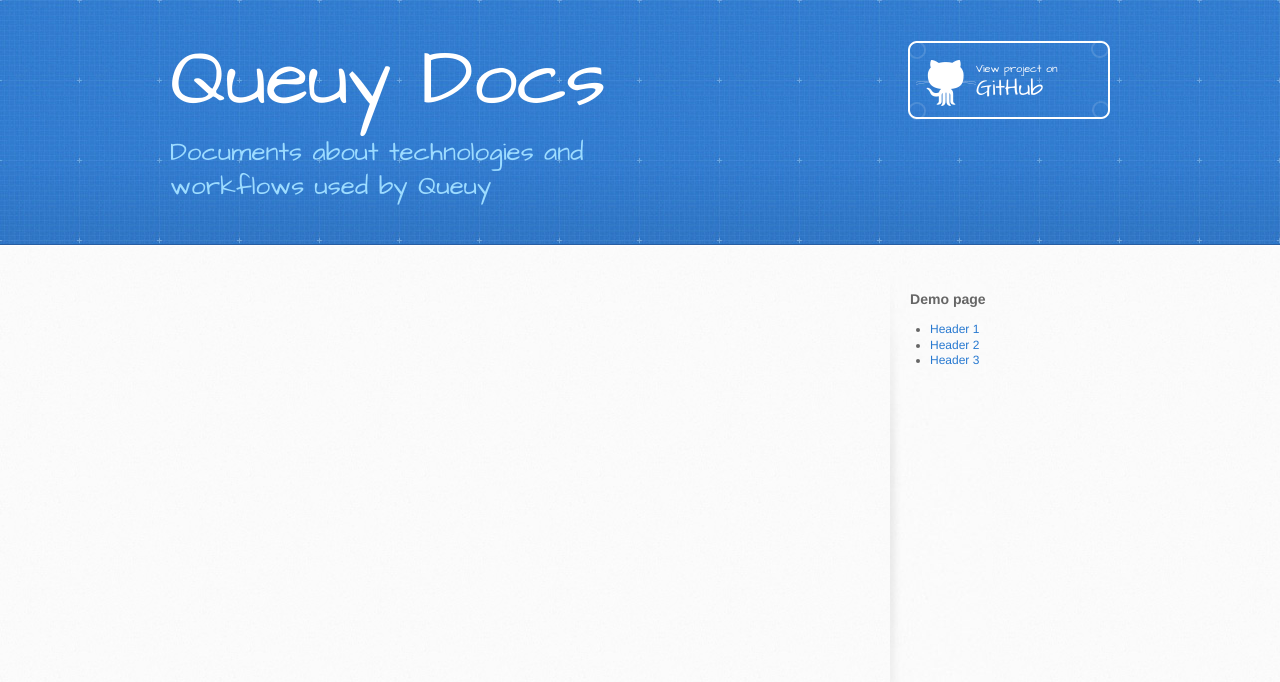
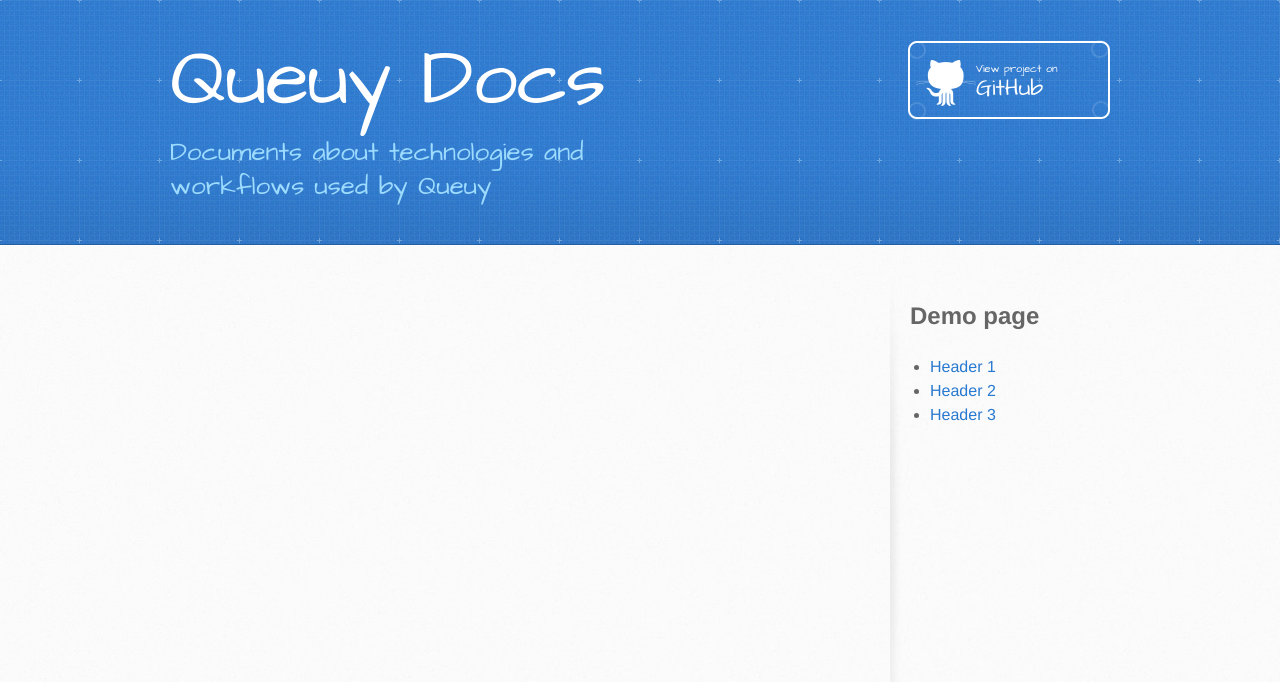
Before and after one commit to Queuy-Enterprise/queuy-docs, a Jekyll site: the page built from index.html, in a window 1280 px wide. Shown: the top 682 px of the page. Built offline with Jekyll 4.4.1, drawn with Linux system fonts in a browser that asks for light colours.

Commit message:
Stylize sidebar navigation

```diff
--- a/assets/css/style.scss
+++ b/assets/css/style.scss
@@ -79,3 +79,12 @@
 .important-title {
   background: rgba(125, 232, 210, 0.9);
 }
+
+aside#sidebar h3 {
+  font-size: 1.5rem;
+}
+
+aside#sidebar li {
+  line-height: 1.5rem;
+  font-size: 1rem;
+}
```
